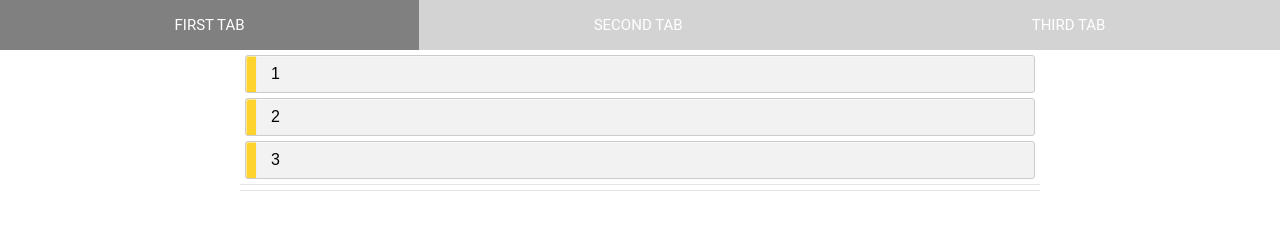
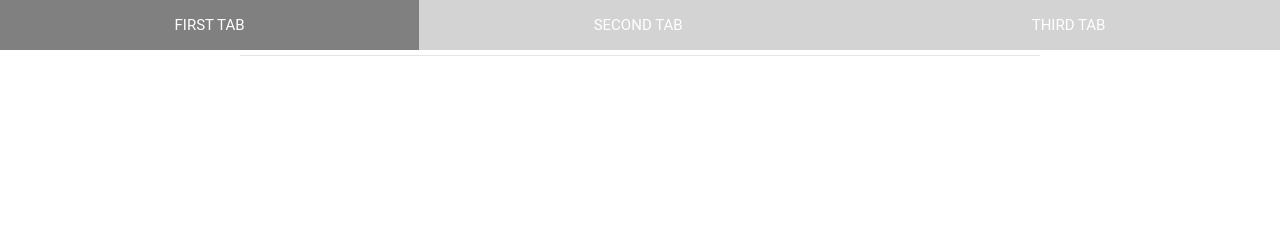
Before and after one commit to panszczypior/3-tabs-box, a website built with webpack: page index.html in a window 1280 px wide. Built offline with nearby package versions, Linux system fonts and the light colour scheme.

Commit message:
remove mocked list

```diff
--- a/index.html
+++ b/index.html
@@ -31,17 +31,6 @@
 
   <div class="tab-content-container">
     <div id="logs" class="tab-content">
-      <ul class="list">
-        <li class="list-item">
-          1
-        </li>
-        <li class="list-item">
-          2
-        </li>
-        <li class="list-item">
-          3
-        </li>
-      </ul>
     </div>
     <div id="feeds" class="tab-content">
       Content of second tab
```
